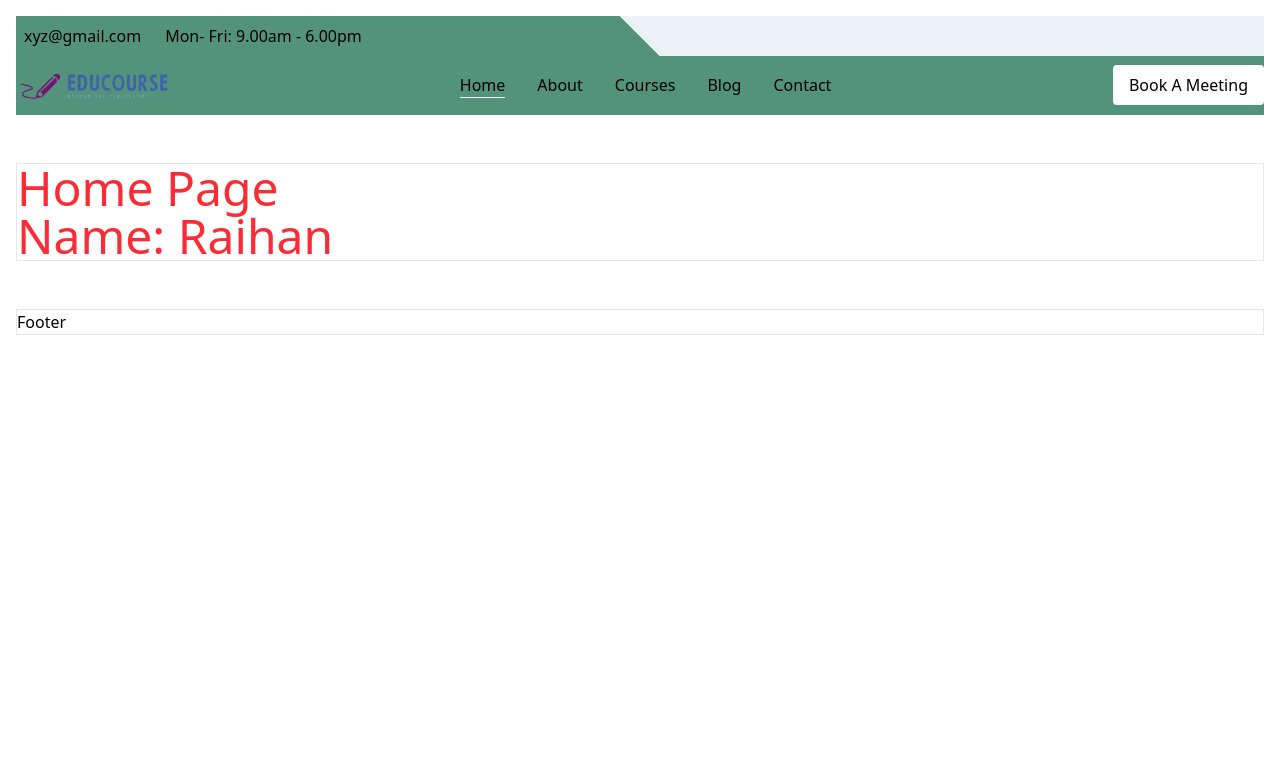
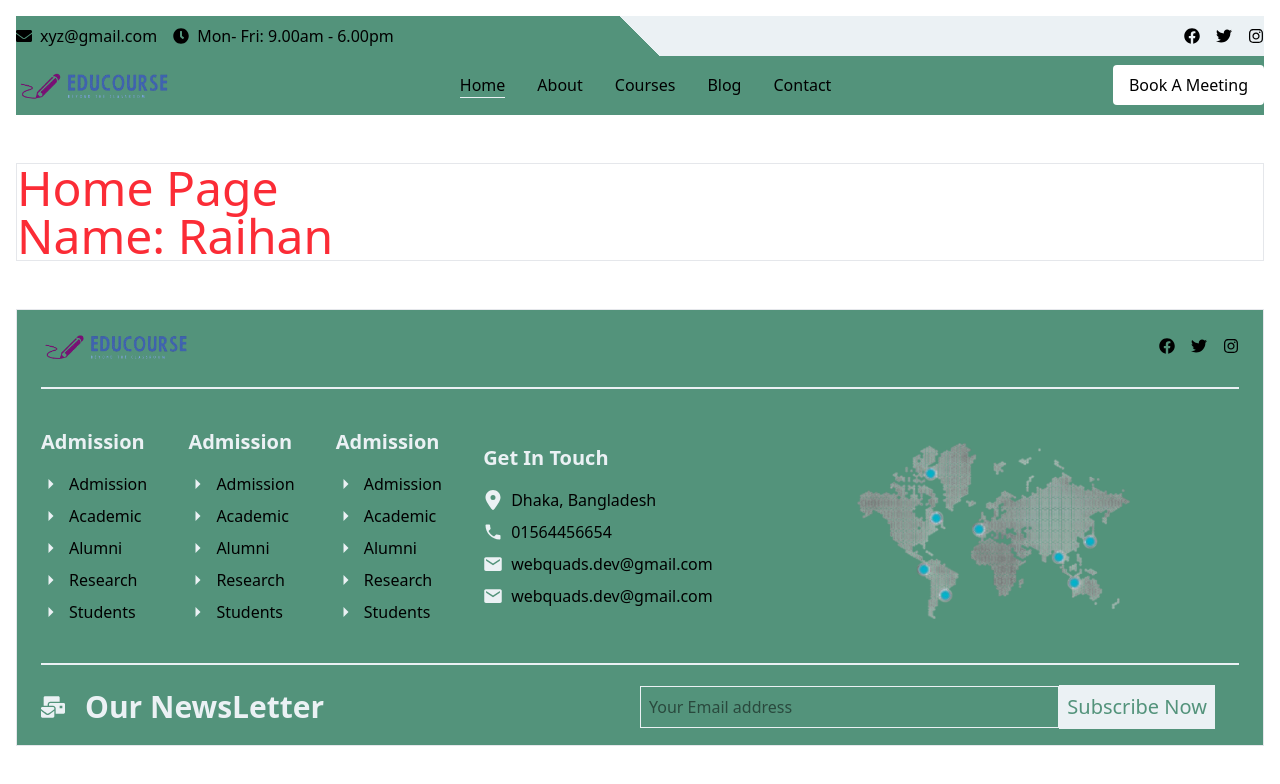
Before and after one commit to eduCourseOrg/eduCourse-client, a React (Vite) app: page / in a window 1280 px wide. Shown: the top 784 px of the page. Built offline with nearby package versions, Linux system fonts and the light colour scheme.

Commit message:
Footer updated

```diff
--- a/package.json
+++ b/package.json
@@ -13,6 +13,7 @@
     "@tailwindcss/vite": "^4.0.5",
     "react": "^18.3.1",
     "react-dom": "^18.3.1",
+    "react-icons": "^5.4.0",
     "react-router-dom": "^7.1.5"
   },
   "devDependencies": {
--- a/src/Shared/Footer/Footer.jsx
+++ b/src/Shared/Footer/Footer.jsx
@@ -1,8 +1,85 @@
+import { FaFacebook, FaInstagram, FaMailBulk, FaTwitter } from 'react-icons/fa';
+import { IoMdArrowDropright, IoMdCall, IoMdMail  } from "react-icons/io";
+import { FaLocationDot } from "react-icons/fa6";
+
+import logo from '/images/Navbar/Logo.png';
+import footerlogo from '/images/Footer/footer.png';
 
 const Footer = () => {
     return (
-        <footer className="border">
-            <h1>Footer</h1>
+        <footer className="border bg-primary py-4 px-6">
+            <div className='flex items-center justify-between border-b-2 border-secondary pb-5 mb-5'>
+                <img src={logo} alt="logo" className='w-[13%]' />
+                <div className="flex items-center space-x-4">
+                <div className="flex items-center space-x-4">
+                    <a href="#" className="text-black"><FaFacebook></FaFacebook></a>
+                    <a href="#" className="text-black"><FaTwitter></FaTwitter></a>
+                    <a href="#" className="text-black"><FaInstagram></FaInstagram></a>
+                </div>
+            </div>
+            </div>
+
+            <div className='flex items-center justify-between border-b-2 border-secondary pb-5 mb-5'>
+
+                <div className='flex flex-col gap-4'>
+                <h5 className='text-secondary font-bold text-xl'>Admission</h5>
+                <ul className='list-none flex flex-col gap-2'>
+                    <li className='flex items-center gap-2 '><IoMdArrowDropright className='text-xl text-secondary'></IoMdArrowDropright>Admission</li>
+                    <li className='flex items-center gap-2 '><IoMdArrowDropright className='text-xl text-secondary'></IoMdArrowDropright>Academic</li>
+                    <li className='flex items-center gap-2 '><IoMdArrowDropright className='text-xl text-secondary'></IoMdArrowDropright>Alumni</li>
+                    <li className='flex items-center gap-2 '><IoMdArrowDropright className='text-xl text-secondary'></IoMdArrowDropright>Research</li>
+                    <li className='flex items-center gap-2 '><IoMdArrowDropright className='text-xl text-secondary'></IoMdArrowDropright>Students</li>
+
+                </ul>
+                </div>
+
+                <div className='flex flex-col gap-4'>
+                <h5 className='text-secondary font-bold text-xl'>Admission</h5>
+                <ul className='list-none flex flex-col gap-2'>
+                    <li className='flex items-center gap-2 '><IoMdArrowDropright className='text-xl text-secondary'></IoMdArrowDropright>Admission</li>
+                    <li className='flex items-center gap-2 '><IoMdArrowDropright className='text-xl text-secondary'></IoMdArrowDropright>Academic</li>
+                    <li className='flex items-center gap-2 '><IoMdArrowDropright className='text-xl text-secondary'></IoMdArrowDropright>Alumni</li>
+                    <li className='flex items-center gap-2 '><IoMdArrowDropright className='text-xl text-secondary'></IoMdArrowDropright>Research</li>
+                    <li className='flex items-center gap-2 '><IoMdArrowDropright className='text-xl text-secondary'></IoMdArrowDropright>Students</li>
+
+                </ul>
+                </div>
+
+                <div className='flex flex-col gap-4'>
+                <h5 className='text-secondary font-bold text-xl'>Admission</h5>
+                <ul className='list-none flex flex-col gap-2'>
+                    <li className='flex items-center gap-2 '><IoMdArrowDropright className='text-xl text-secondary'></IoMdArrowDropright>Admission</li>
+                    <li className='flex items-center gap-2 '><IoMdArrowDropright className='text-xl text-secondary'></IoMdArrowDropright>Academic</li>
+                    <li className='flex items-center gap-2 '><IoMdArrowDropright className='text-xl text-secondary'></IoMdArrowDropright>Alumni</li>
+                    <li className='flex items-center gap-2 '><IoMdArrowDropright className='text-xl text-secondary'></IoMdArrowDropright>Research</li>
+                    <li className='flex items-center gap-2 '><IoMdArrowDropright className='text-xl text-secondary'></IoMdArrowDropright>Students</li>
+
+                </ul>
+                </div>
+
+                <div className='flex flex-col gap-4'>
+                <h5 className='text-secondary font-bold text-xl'>Get In Touch</h5>
+                <ul className='list-none flex flex-col gap-2'>
+                    <li className='flex items-center gap-2 '><FaLocationDot className='text-xl text-secondary'></FaLocationDot>Dhaka, Bangladesh</li>
+                    <li className='flex items-center gap-2 '><IoMdCall className='text-xl text-secondary'></IoMdCall>01564456654</li>
+                    <li className='flex items-center gap-2 '><IoMdMail className='text-xl text-secondary'></IoMdMail>webquads.dev@gmail.com</li>
+                    <li className='flex items-center gap-2 '><IoMdMail className='text-xl text-secondary'></IoMdMail>webquads.dev@gmail.com</li>
+
+                </ul>
+                </div>
+
+                <div className='flex items-center justify-center'>
+                    <img src={footerlogo} alt="Footer Logo" className='w-[60%]' />
+                </div>
+            </div>
+
+            <div className='flex justify-between items-center'>
+                <h2 className='text-3xl font-bold text-secondary flex gap-5 items-center'><FaMailBulk className='text-2xl text-secondary'></FaMailBulk> Our NewsLetter</h2>
+                <div className='flex items-center w-[50%]'>
+                    <input type="email" name="email" id="" placeholder='Your Email address' className='border-1 border-secondary p-2 w-[70%]'/>
+                    <button className='bg-secondary text-primary text-xl p-2'>Subscribe Now</button>
+                </div>
+            </div>
         </footer>
     );
 };
--- a/src/Shared/Header/Header.jsx
+++ b/src/Shared/Header/Header.jsx
@@ -1,5 +1,6 @@
 import { Link, NavLink } from 'react-router-dom';
 import logo from '/images/Navbar/Logo.png';
+import { FaFacebook, FaTwitter, FaInstagram, FaEnvelope, FaClock } from "react-icons/fa";
 
 const Header = () => {
   return (
@@ -8,18 +9,18 @@ const Header = () => {
         <div className="container mx-auto flex justify-between items-center">
             <div className="flex items-center space-x-4">
                 <div className="flex items-center space-x-2">
-                    <i className="fas fa-envelope"></i>
+                    <FaEnvelope></FaEnvelope>
                     <span>xyz@gmail.com</span>
                 </div>
                 <div className="flex items-center space-x-2">
-                    <i className="fas fa-clock"></i>
+                    <FaClock></FaClock>
                     <span>Mon- Fri: 9.00am - 6.00pm</span>
                 </div>
             </div>
             <div className="flex items-center space-x-4">
-                <a href="#" className="text-white"><i className="fab fa-facebook-f"></i></a>
-                <a href="#" className="text-white"><i className="fab fa-twitter"></i></a>
-                <a href="#" className="text-white"><i className="fab fa-instagram"></i></a>
+                <a href="#" className="text-black"><FaFacebook></FaFacebook></a>
+                <a href="#" className="text-black"><FaTwitter></FaTwitter></a>
+                <a href="#" className="text-black"><FaInstagram></FaInstagram></a>
             </div>
         </div>
       </div>
```
Also changed, not shown: public/images/Footer/footer.png (added), 1 other file (tests, documents, lock files or other folders).
